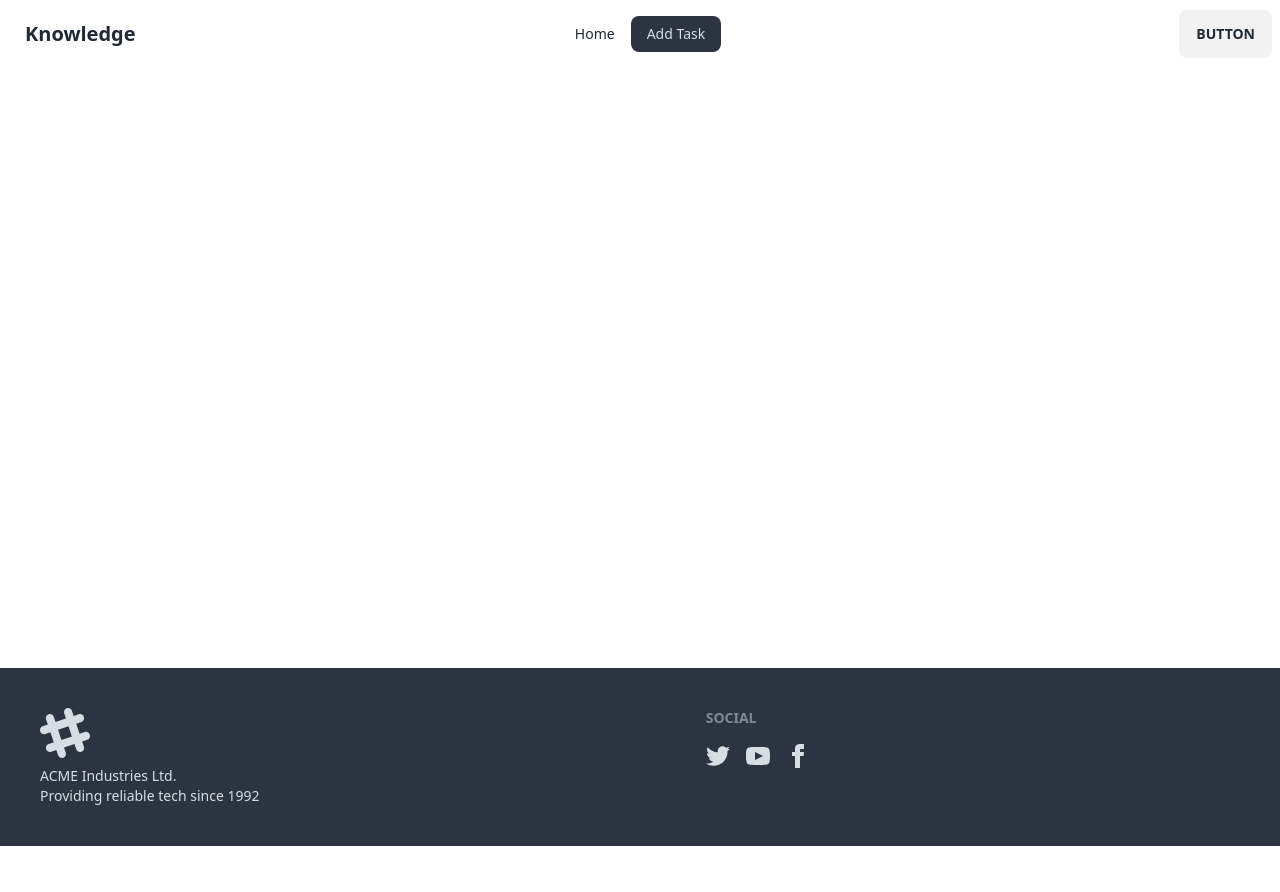
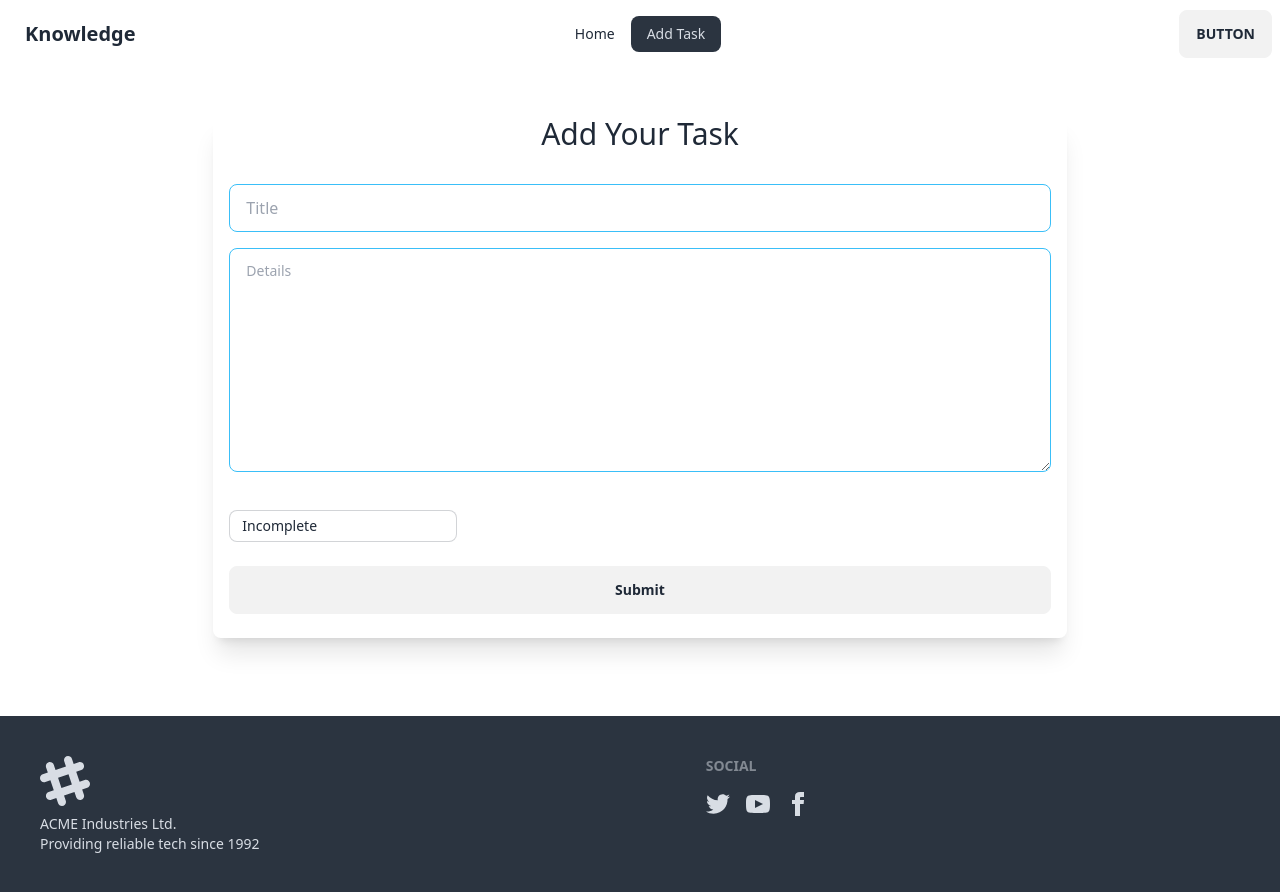
Before and after one commit to EmranAli-15/MCS-client-code, a React (Vite) app: page /addTask in a window 1280 px wide. Before the commit the page ends 846 px from the top, so only its background shows below. Built offline with nearby package versions, Linux system fonts and the light colour scheme.

Commit message:
add task form complete

```diff
--- a/src/pages/addTask/AddTask.jsx
+++ b/src/pages/addTask/AddTask.jsx
@@ -1,9 +1,38 @@
 import React from 'react';
+import { useForm } from "react-hook-form";
 
 const AddTask = () => {
+
+    const { register, handleSubmit, watch, formState: { errors } } = useForm();
+    const onSubmit = data => console.log(data);
+
     return (
-        <div>
+        <div className='px-4 md:w-2/3 mx-auto shadow-xl rounded-lg mt-12'>
+            <h1 className='text-center font-medium text-3xl my-8'>Add Your Task</h1>
+            <form onSubmit={handleSubmit(onSubmit)}>
+                <input type="text"
+                    {...register("title", { required: true })}
+                    placeholder="Title"
+                    className="input input-bordered input-info w-full"
+                    aria-invalid={errors.title ? "true" : "false"}
+                />
+                {errors.title?.type === 'required' && <p className='text-red-500'>Title is required</p>}
 
+                <textarea
+                    {...register("details", { required: true })}
+                    className="textarea textarea-info w-full h-56 my-4"
+                    placeholder="Details"
+                    aria-invalid={errors.details ? "true" : "false"}
+                ></textarea>
+                {errors.details?.type === 'required' && <p className='text-red-500'>Details is required</p>}
+
+                <input type="text" {...register("status")} value="Incomplete" readOnly className="input input-bordered input-sm mt-4" />
+                <br />
+
+                <button className="btn w-full my-6">
+                    <input type="submit" />
+                </button>
+            </form>
         </div>
     );
 };
--- a/src/pages/shared/Footer.jsx
+++ b/src/pages/shared/Footer.jsx
@@ -4,7 +4,7 @@ const Footer = () => {
     return (
         <footer className="footer p-10 bg-neutral text-neutral-content">
             <div>
-                <svg width="50" height="50" viewBox="0 0 24 24" xmlns="http://www.w3.org/2000/svg" fillRule="evenodd" clip-rule="evenodd" className="fill-current"><path d="M22.672 15.226l-2.432.811.841 2.515c.33 1.019-.209 2.127-1.23 2.456-1.15.325-2.148-.321-2.463-1.226l-.84-2.518-5.013 1.677.84 2.517c.391 1.203-.434 2.542-1.831 2.542-.88 0-1.601-.564-1.86-1.314l-.842-2.516-2.431.809c-1.135.328-2.145-.317-2.463-1.229-.329-1.018.211-2.127 1.231-2.456l2.432-.809-1.621-4.823-2.432.808c-1.355.384-2.558-.59-2.558-1.839 0-.817.509-1.582 1.327-1.846l2.433-.809-.842-2.515c-.33-1.02.211-2.129 1.232-2.458 1.02-.329 2.13.209 2.461 1.229l.842 2.515 5.011-1.677-.839-2.517c-.403-1.238.484-2.553 1.843-2.553.819 0 1.585.509 1.85 1.326l.841 2.517 2.431-.81c1.02-.33 2.131.211 2.461 1.229.332 1.018-.21 2.126-1.23 2.456l-2.433.809 1.622 4.823 2.433-.809c1.242-.401 2.557.484 2.557 1.838 0 .819-.51 1.583-1.328 1.847m-8.992-6.428l-5.01 1.675 1.619 4.828 5.011-1.674-1.62-4.829z"></path></svg>
+                <svg width="50" height="50" viewBox="0 0 24 24" xmlns="http://www.w3.org/2000/svg" fillRule="evenodd" clipRule="evenodd" className="fill-current"><path d="M22.672 15.226l-2.432.811.841 2.515c.33 1.019-.209 2.127-1.23 2.456-1.15.325-2.148-.321-2.463-1.226l-.84-2.518-5.013 1.677.84 2.517c.391 1.203-.434 2.542-1.831 2.542-.88 0-1.601-.564-1.86-1.314l-.842-2.516-2.431.809c-1.135.328-2.145-.317-2.463-1.229-.329-1.018.211-2.127 1.231-2.456l2.432-.809-1.621-4.823-2.432.808c-1.355.384-2.558-.59-2.558-1.839 0-.817.509-1.582 1.327-1.846l2.433-.809-.842-2.515c-.33-1.02.211-2.129 1.232-2.458 1.02-.329 2.13.209 2.461 1.229l.842 2.515 5.011-1.677-.839-2.517c-.403-1.238.484-2.553 1.843-2.553.819 0 1.585.509 1.85 1.326l.841 2.517 2.431-.81c1.02-.33 2.131.211 2.461 1.229.332 1.018-.21 2.126-1.23 2.456l-2.433.809 1.622 4.823 2.433-.809c1.242-.401 2.557.484 2.557 1.838 0 .819-.51 1.583-1.328 1.847m-8.992-6.428l-5.01 1.675 1.619 4.828 5.011-1.674-1.62-4.829z"></path></svg>
                 <p>ACME Industries Ltd.<br />Providing reliable tech since 1992</p>
             </div>
             <div>
```
